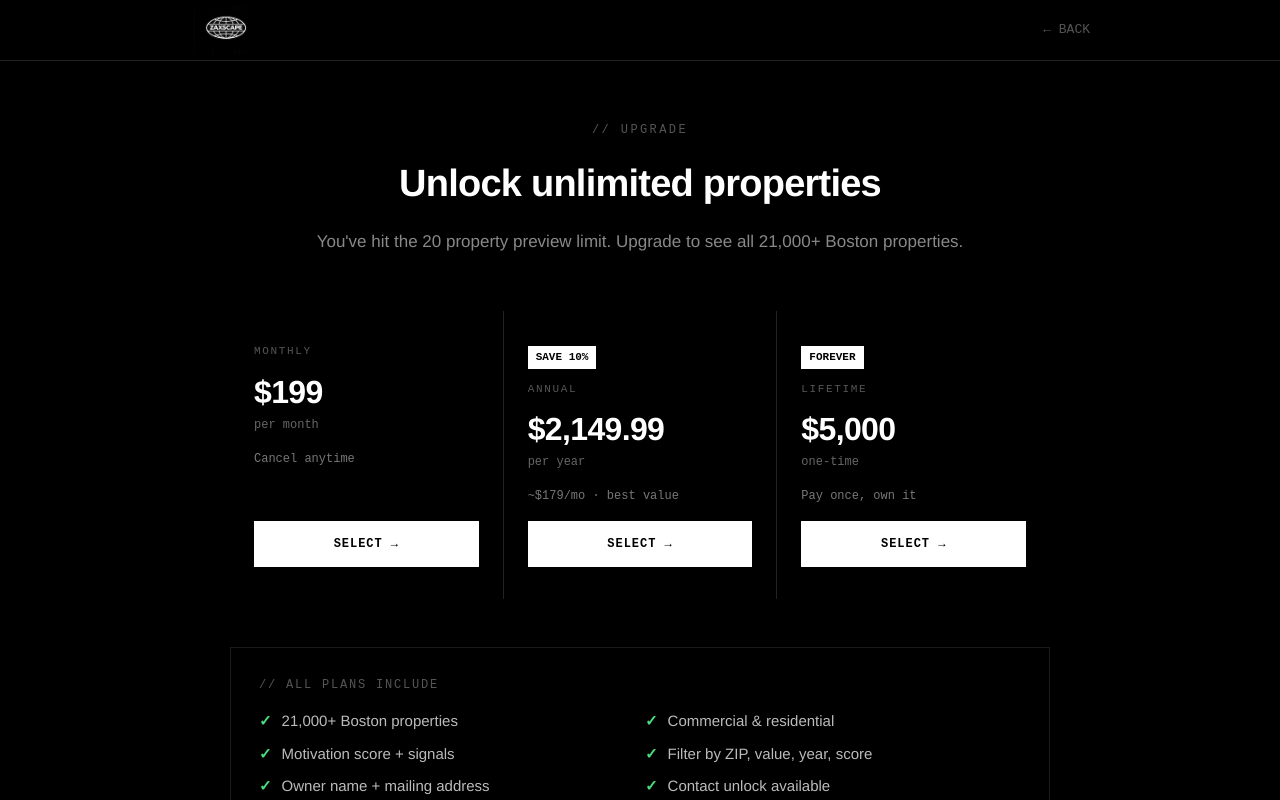
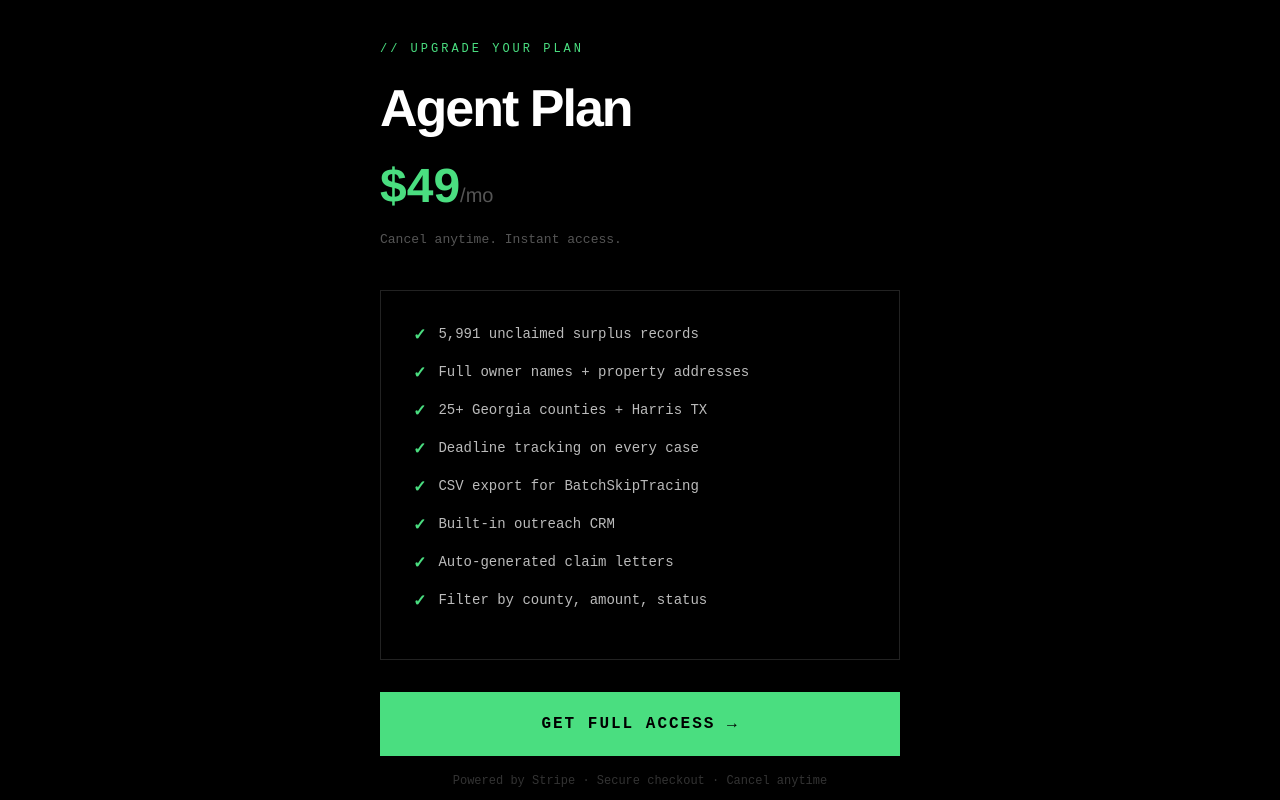
Before and after one commit to zaxscape0/zaxscape, a Next.js app: page /upgrade in a window 1280 px wide. Shown: the top 800 px of the page. Built offline with nearby package versions, Linux system fonts and the light colour scheme.

Commit message:
feat: paywall — free users see blurred names, /mo agent plan unlocks everything

```diff
--- a/app/api/checkout/route.ts
+++ b/app/api/checkout/route.ts
@@ -14,6 +14,7 @@ async function stripeRequest(path: string, body: Record<string, string>) {
 }
 
 const PRICE_IDS: Record<string, string> = {
+  agent:    process.env.STRIPE_PRICE_AGENT    || '',
   access:   process.env.STRIPE_PRICE_ACCESS   || '',
   monthly:  process.env.STRIPE_PRICE_MONTHLY  || '',
   yearly:   process.env.STRIPE_PRICE_YEARLY   || '',
@@ -43,8 +44,8 @@ export async function POST(req: NextRequest) {
     }
 
     if (!isLifetime) {
-      if (planKey === 'access') {
-        body['subscription_data[trial_period_days]'] = '14'
+      if (planKey === 'access' || planKey === 'agent') {
+        body['subscription_data[trial_period_days]'] = '7'
         body['subscription_data[trial_settings][end_behavior][missing_payment_method]'] = 'cancel'
       }
       body['payment_method_collection'] = 'always'
--- a/app/api/overages/route.ts
+++ b/app/api/overages/route.ts
@@ -1,5 +1,21 @@
 import { NextRequest, NextResponse } from 'next/server'
 import { createServerSupabase } from '@/lib/supabase'
+
+async function getIsPaid(req: NextRequest): Promise<boolean> {
+  // Check auth cookie / bearer token
+  const authHeader = req.headers.get('authorization') || ''
+  const token = authHeader.replace('Bearer ', '')
+  if (!token) return false
+  try {
+    const db = createServerSupabase()
+    const { data: { user } } = await db.auth.getUser(token)
+    if (!user) return false
+    const { data: profile } = await db.from('profiles').select('plan_active').eq('id', user.id).single()
+    return profile?.plan_active === true
+  } catch {
+    return false
+  }
+}
 
 export async function GET(req: NextRequest) {
   const { searchParams } = new URL(req.url)
@@ -10,6 +26,8 @@ export async function GET(req: NextRequest) {
   const showExpired = searchParams.get('show_expired') === '1'
   const page = parseInt(searchParams.get('page') || '0')
   const PAGE = 25
+
+  const isPaid = await getIsPaid(req)
 
   const supabase = createServerSupabase()
   let q = supabase.from('overages').select('*', { count: 'exact' })
@@ -28,10 +46,15 @@ export async function GET(req: NextRequest) {
        .range(page * PAGE, page * PAGE + PAGE - 1)
 
   const { data, count, error } = await q
-
   if (error) return NextResponse.json({ error: error.message }, { status: 500 })
 
-  // Get expired count
+  // Blur owner names for free users
+  const rows = (data || []).map(r => ({
+    ...r,
+    owner_name: isPaid ? r.owner_name : '●●●●● ●●●●●●●',
+    property_address: isPaid ? r.property_address : (r.property_address ? '●●●● ●●●●●● ●●' : ''),
+  }))
+
   const today2 = new Date().toISOString().slice(0, 10)
   const { count: expiredCount } = await supabase
     .from('overages')
@@ -39,5 +62,5 @@ export async function GET(req: NextRequest) {
     .lte('deadline_date', today2)
     .eq('status', status || 'unclaimed')
 
-  return NextResponse.json({ data, count, expiredCount: expiredCount || 0 })
+  return NextResponse.json({ data: rows, count, expiredCount: expiredCount || 0, isPaid })
 }
--- a/app/api/webhooks/stripe/route.ts
+++ b/app/api/webhooks/stripe/route.ts
@@ -20,7 +20,7 @@ export async function POST(req: NextRequest) {
     const email = session.customer_email
     const plan = session.metadata?.plan || 'access'
     const propertyType = session.metadata?.propertyType || 'commercial'
-    const unlimited = ['monthly', 'yearly', 'lifetime'].includes(plan)
+    const unlimited = ['monthly', 'yearly', 'lifetime', 'agent'].includes(plan)
 
     if (email) {
       await db.from('profiles').update({
--- a/app/upgrade/page.tsx
+++ b/app/upgrade/page.tsx
@@ -1,81 +1,72 @@
-"use client"
-import { useState } from "react"
-import { supabase } from "@/lib/supabase"
-import Link from "next/link"
-import { useRouter } from "next/navigation"
+'use client'
+import { useState } from 'react'
+import { supabase } from '@/lib/supabase'
+
+const m = { fontFamily: '"IBM Plex Mono", monospace' }
 
 export default function UpgradePage() {
-  const [loading, setLoading] = useState<string | null>(null)
-  const router = useRouter()
+  const [loading, setLoading] = useState(false)
 
-  async function checkout(plan: string) {
-    setLoading(plan)
+  const checkout = async () => {
+    setLoading(true)
     const { data: { session } } = await supabase.auth.getSession()
-    if (!session) { router.push("/login"); return }
-    const res = await fetch("/api/checkout", {
-      method: "POST",
-      headers: { "Content-Type": "application/json" },
-      body: JSON.stringify({ plan, email: session.user.email }),
+    const res = await fetch('/api/checkout', {
+      method: 'POST',
+      headers: { 'Content-Type': 'application/json' },
+      body: JSON.stringify({ plan: 'agent', email: session?.user?.email }),
     })
-    const { url } = await res.json()
-    if (url) window.location.href = url
-    setLoading(null)
+    const { url, error } = await res.json()
+    if (error) { alert(error); setLoading(false); return }
+    window.location.href = url
   }
 
-  const m: any = { fontFamily: "'Courier New', monospace" }
+  return (
+    <div style={{ minHeight: '100vh', background: '#000', color: '#fff', display: 'flex', alignItems: 'center', justifyContent: 'center', padding: 40 }}>
+      <div style={{ maxWidth: 520, width: '100%' }}>
+        <div style={{ ...m, fontSize: 12, color: '#4ade80', letterSpacing: 3, textTransform: 'uppercase', marginBottom: 24 }}>// upgrade your plan</div>
+        <h1 style={{ fontSize: 52, fontWeight: 900, letterSpacing: -2, margin: '0 0 16px', lineHeight: 1 }}>Agent Plan</h1>
+        <div style={{ fontSize: 48, fontWeight: 900, color: '#4ade80', marginBottom: 8 }}>$49<span style={{ fontSize: 20, color: '#555', fontWeight: 400 }}>/mo</span></div>
+        <div style={{ ...m, fontSize: 13, color: '#555', marginBottom: 40 }}>Cancel anytime. Instant access.</div>
 
-  const plans = [
-    { id: "monthly",  label: "Monthly",  price: "$199",     sub: "per month",        badge: null,           desc: "Cancel anytime" },
-    { id: "yearly",   label: "Annual",   price: "$2,149.99", sub: "per year",        badge: "Save 10%",     desc: "~$179/mo · best value" },
-    { id: "lifetime", label: "Lifetime", price: "$5,000",    sub: "one-time",        badge: "Forever",      desc: "Pay once, own it" },
-  ]
-
-  return (
-    <div style={{ minHeight:"100vh",background:"#000",color:"#fff" }}>
-      <nav style={{ borderBottom:"1px solid #222",padding:"0 40px" }}>
-        <div style={{ maxWidth:"900px",margin:"0 auto",display:"flex",alignItems:"center",justifyContent:"space-between",height:"60px" }}>
-          <Link href="/dashboard"><img src="/logo.jpg" alt="ZaxScape" style={{ height:"48px" }} /></Link>
-          <Link href="/dashboard" style={{ ...m,fontSize:"13px",textTransform:"uppercase",color:"#555",textDecoration:"none" }}>← Back</Link>
-        </div>
-      </nav>
-      <main style={{ maxWidth:"860px",margin:"0 auto",padding:"60px 20px" }}>
-        <div style={{ textAlign:"center",marginBottom:"56px" }}>
-          <div style={{ ...m,fontSize:"12px",letterSpacing:"0.2em",textTransform:"uppercase",color:"#555",marginBottom:"16px" }}>// upgrade</div>
-          <h1 style={{ fontSize:"38px",fontWeight:700,letterSpacing:"-0.02em",margin:"0 0 16px" }}>Unlock unlimited properties</h1>
-          <p style={{ color:"#888",fontSize:"17px",margin:0,lineHeight:1.6 }}>You've hit the 20 property preview limit. Upgrade to see all 21,000+ Boston properties.</p>
-        </div>
-        <div style={{ display:"grid",gridTemplateColumns:"repeat(3,1fr)",gap:"1px",background:"#222",marginBottom:"48px" }}>
-          {plans.map(p => (
-            <div key={p.id} style={{ background:"#000",padding:"32px 24px",display:"flex",flexDirection:"column",gap:"16px" }}>
-              <div>
-                {p.badge && <div style={{ ...m,fontSize:"11px",textTransform:"uppercase",background:"#fff",color:"#000",display:"inline-block",padding:"3px 8px",fontWeight:700,marginBottom:"12px" }}>{p.badge}</div>}
-                <div style={{ ...m,fontSize:"11px",textTransform:"uppercase",letterSpacing:"0.15em",color:"#555",marginBottom:"8px" }}>{p.label}</div>
-                <div style={{ fontSize:"32px",fontWeight:700,letterSpacing:"-0.02em" }}>{p.price}</div>
-                <div style={{ ...m,fontSize:"12px",color:"#666" }}>{p.sub}</div>
-              </div>
-              <div style={{ ...m,fontSize:"12px",color:"#777",flexGrow:1 }}>{p.desc}</div>
-              <button onClick={() => checkout(p.id)} disabled={loading === p.id}
-                className="zax-btn zax-btn-primary" style={{ width:"100%",textAlign:"center",fontSize:"12px",padding:"14px" }}>
-                {loading === p.id ? "Loading..." : "Select →"}
-              </button>
+        <div style={{ border: '1px solid #222', padding: 32, marginBottom: 32 }}>
+          {[
+            '5,991 unclaimed surplus records',
+            'Full owner names + property addresses',
+            '25+ Georgia counties + Harris TX',
+            'Deadline tracking on every case',
+            'CSV export for BatchSkipTracing',
+            'Built-in outreach CRM',
+            'Auto-generated claim letters',
+            'Filter by county, amount, status',
+          ].map(item => (
+            <div key={item} style={{ display: 'flex', gap: 12, marginBottom: 14, alignItems: 'center' }}>
+              <span style={{ color: '#4ade80', fontWeight: 700, fontSize: 16 }}>✓</span>
+              <span style={{ ...m, color: '#bbb', fontSize: 14 }}>{item}</span>
             </div>
           ))}
         </div>
-        <div style={{ border:"1px solid #1a1a1a",padding:"28px",marginBottom:"24px" }}>
-          <div style={{ ...m,fontSize:"12px",textTransform:"uppercase",letterSpacing:"0.15em",color:"#555",marginBottom:"16px" }}>// all plans include</div>
-          <div style={{ display:"grid",gridTemplateColumns:"1fr 1fr",gap:"10px" }}>
-            {["21,000+ Boston properties","Commercial & residential","Motivation score + signals","Filter by ZIP, value, year, score","Owner name + mailing address","Contact unlock available","Daily data refresh","Mobile-friendly"].map(f => (
-              <div key={f} style={{ display:"flex",gap:"10px",alignItems:"flex-start" }}>
-                <span style={{ color:"#4ade80",fontWeight:700,fontSize:"15px" }}>✓</span>
-                <span style={{ color:"#bbb",fontSize:"15px" }}>{f}</span>
-              </div>
-            ))}
+
+        <button
+          onClick={checkout}
+          disabled={loading}
+          style={{ ...m, width: '100%', background: '#4ade80', color: '#000', border: 'none', padding: '20px 32px', fontSize: 16, fontWeight: 700, textTransform: 'uppercase', letterSpacing: 2, cursor: loading ? 'default' : 'pointer', opacity: loading ? 0.7 : 1 }}
+        >
+          {loading ? 'Redirecting...' : 'Get full access →'}
+        </button>
+
+        <div style={{ ...m, fontSize: 12, color: '#333', textAlign: 'center', marginTop: 16 }}>
+          Powered by Stripe · Secure checkout · Cancel anytime
+        </div>
+
+        <div style={{ marginTop: 40, padding: '20px 24px', background: '#0a1a0a', border: '1px solid #1a3a1a' }}>
+          <div style={{ ...m, fontSize: 12, color: '#4ade80', marginBottom: 8 }}>// the math</div>
+          <div style={{ ...m, fontSize: 13, color: '#888', lineHeight: 1.8 }}>
+            One recovered case at $50k × 35% fee = $17,500.<br />
+            That&apos;s 357x your monthly subscription cost.<br />
+            <span style={{ color: '#4ade80' }}>The tool pays for itself on the first case.</span>
           </div>
         </div>
-        <div style={{ textAlign:"center" }}>
-          <Link href="/dashboard" style={{ ...m,fontSize:"12px",color:"#444",textDecoration:"none" }}>Continue with 20 free properties</Link>
-        </div>
-      </main>
+      </div>
     </div>
   )
 }
```
Also changed, not shown: app/(dashboard)/overages/page.tsx (+23 -3 lines).
